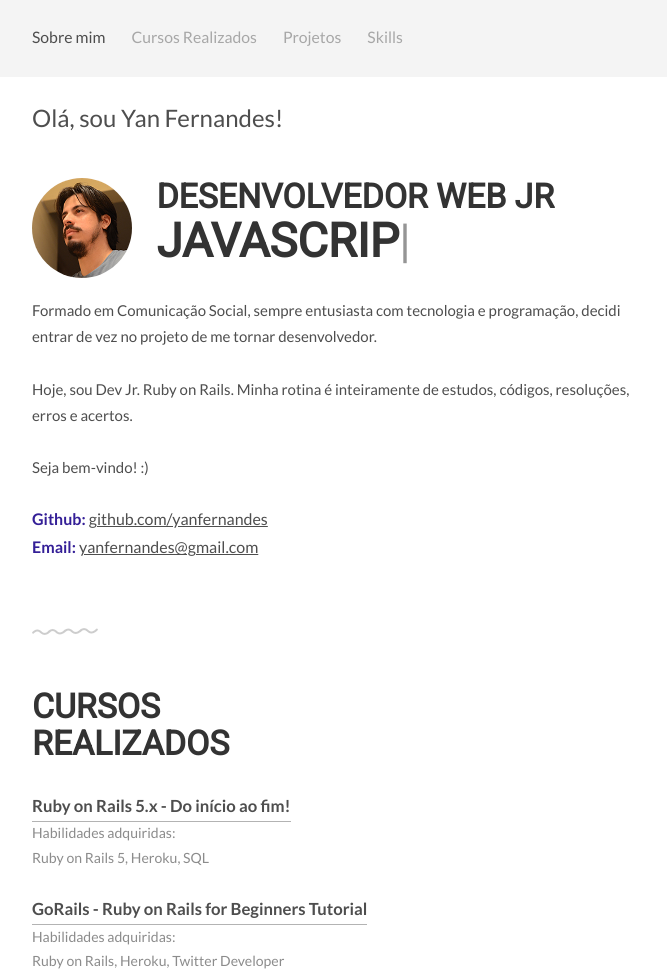
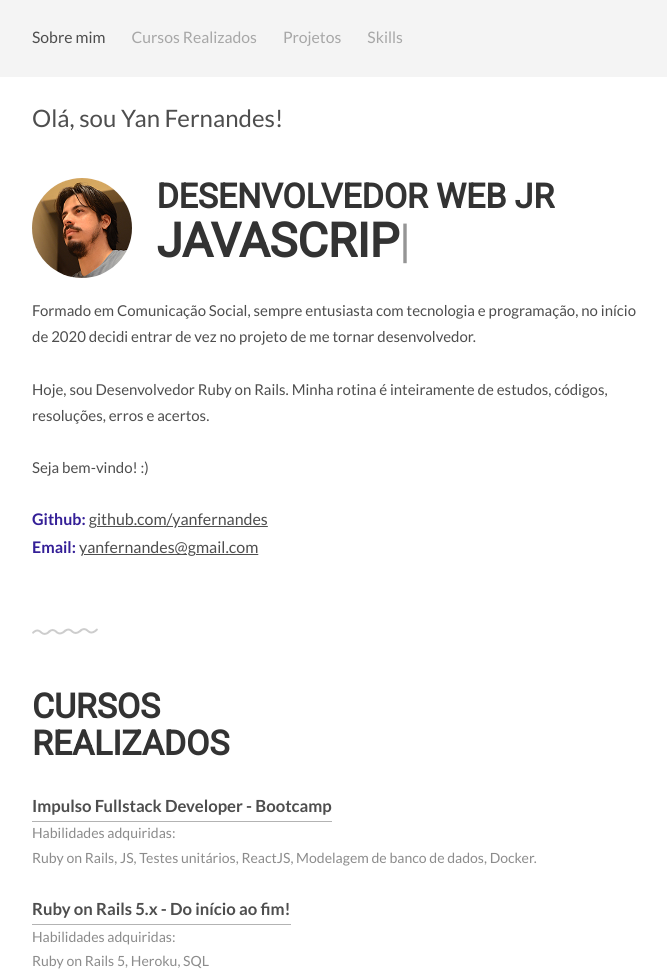
Before and after one commit to yanfernandes/MinhaApresentacao, a plain HTML site: page index.html in a window 1280 px wide. Shown: the top 977 px of the page, without its empty margins (297-964 px from the left). Drawn offline with Linux system fonts and the light colour scheme.

Commit message:
Update info

```diff
--- a/index.html
+++ b/index.html
@@ -46,7 +46,7 @@
 					<h1>Desenvolvedor Web Jr<br><span id="typed"></span></h1>
 				</div>
 				<p>
-					Formado em Comunicação Social, sempre entusiasta com tecnologia e programação, decidi entrar de vez no projeto de me tornar desenvolvedor. <br><br>Hoje, sou Dev Jr. Ruby on Rails. Minha rotina é inteiramente de estudos, códigos, resoluções, erros e acertos. <br><br>Seja bem-vindo! :)
+					Formado em Comunicação Social, sempre entusiasta com tecnologia e programação, no início de 2020 decidi entrar de vez no projeto de me tornar desenvolvedor. <br><br>Hoje, sou Desenvolvedor Ruby on Rails. Minha rotina é inteiramente de estudos, códigos, resoluções, erros e acertos. <br><br>Seja bem-vindo! :)
 				</p>
 				<p class="git">
 					<strong>Github:</strong> <a href="http://github.com/yanfernandes">github.com/yanfernandes</a><br>
@@ -60,6 +60,11 @@
 	<div class="work section second" id="experiences">
 		<div class="container">
 			<h1>Cursos<br>Realizados</h1>
+			<ul class="work-list">
+				<li><a href="#">Impulso Fullstack Developer - Bootcamp</a></li>
+				<li>Habilidades adquiridas:</li>
+				<li>Ruby on Rails, JS, Testes unitários, ReactJS, Modelagem de banco de dados, Docker.</li>
+			</ul>
 			<ul class="work-list">
 				<li><a href="#">Ruby on Rails 5.x - Do início ao fim!</a></li>
 				<li>Habilidades adquiridas:</li>
```
